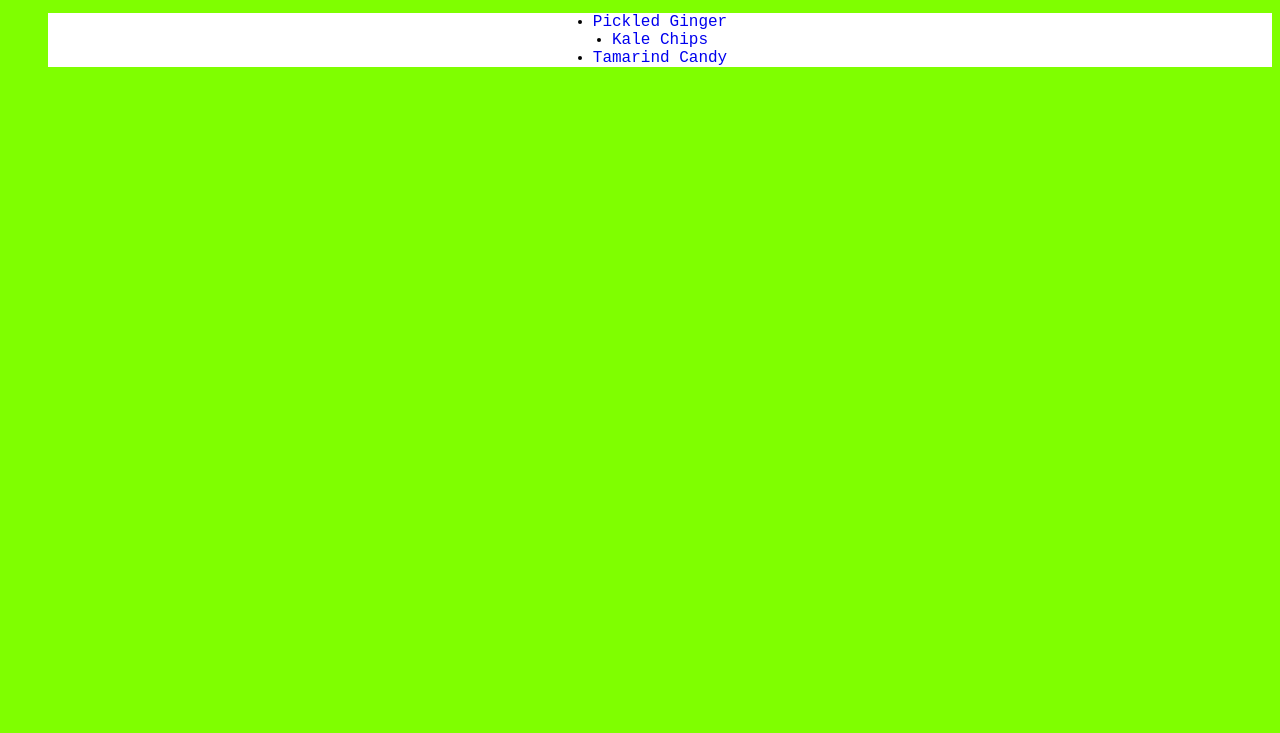
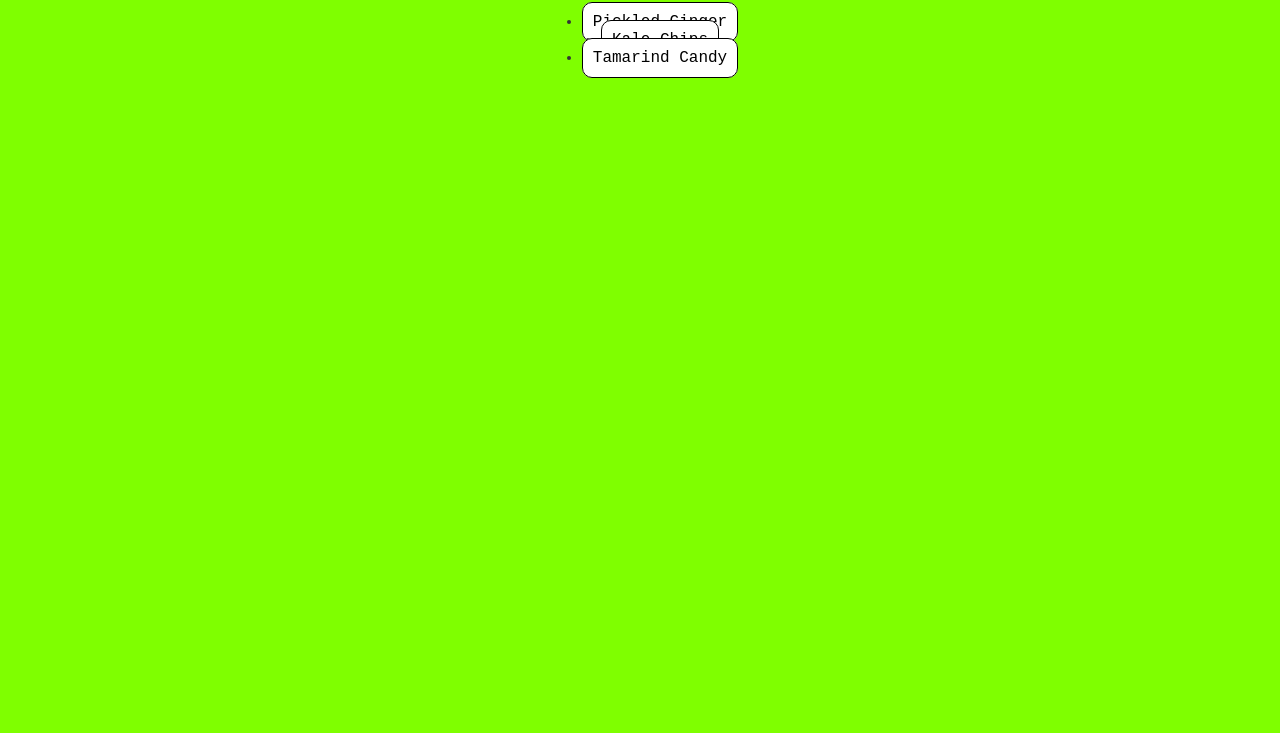
Before and after one commit to pi3ngineergirlx/odin-recipes, a plain HTML site: page index.html in a window 1280 px wide. Shown: the part 67-800 px from the top of the page. Drawn offline with Linux system fonts and the light colour scheme; a web font is replaced by a local one.

Commit message:
set general link styling rules in style.css layout colors text

```diff
--- a/style.css
+++ b/style.css
@@ -14,7 +14,15 @@ h1 {
 }
 
 a{
+    /* layout */
+    border: #000 1px solid;
+    border-radius: 10px;
+    padding: 10px;
+    /* text */
     text-decoration: none;
+    /* colors */
+    background-color: #FFF;
+    color: #000;
 }
 
 .recipe-links {
@@ -22,7 +30,4 @@ a{
     display: flex;
     flex-direction: column;
     align-items: center;
-    /* colors */
-    background-color: #FFF;
-    color: #000;
 }
```
